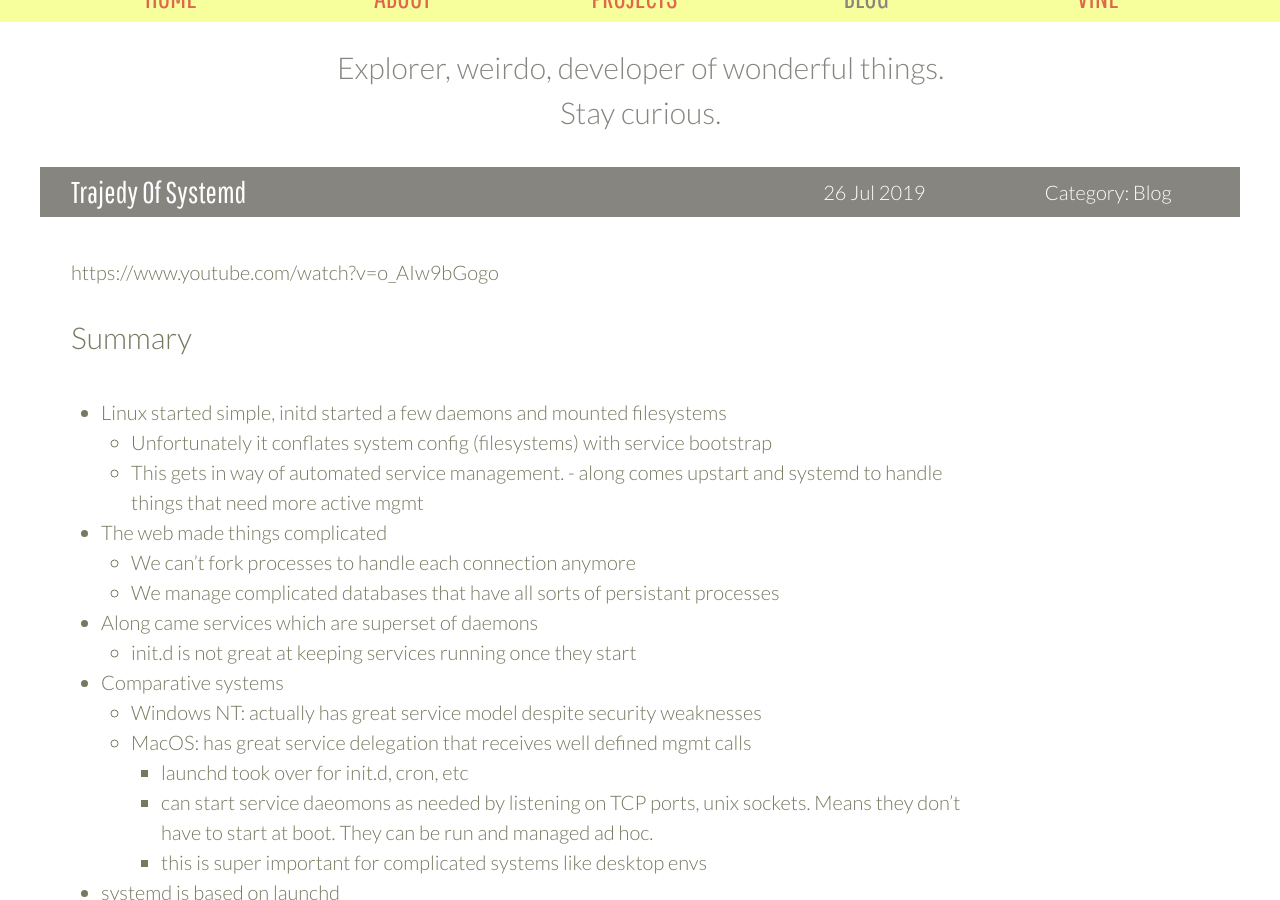
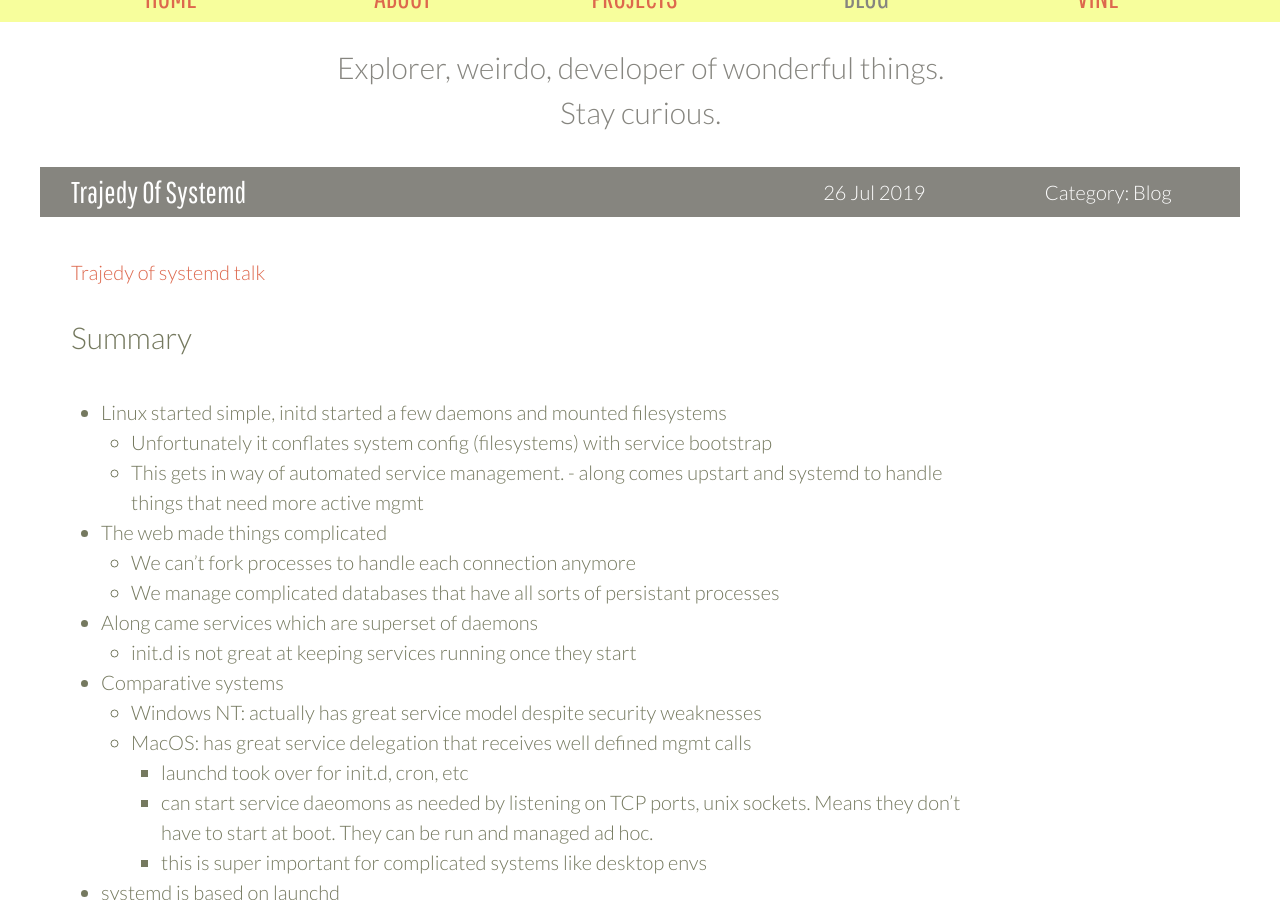
Before and after one commit to eeeschwartz/erikschwartz, a Jekyll site: the page built from _posts/2019-07-26-trajedy-of-systemd.md, in a window 1280 px wide and 900 px high, scrolled down 337 px. Built offline with Jekyll 4.4.1, drawn with Linux system fonts in a browser that asks for light colours.

Commit message:
Update 2019-07-26-trajedy-of-systemd.md

```diff
--- a/_posts/2019-07-26-trajedy-of-systemd.md
+++ b/_posts/2019-07-26-trajedy-of-systemd.md
@@ -7,7 +7,7 @@
 date: '2019-07-26'
 permalink: 2019-07-26-trajedy-of-systemd
 ---
-https://www.youtube.com/watch?v=o_AIw9bGogo
+[Trajedy of systemd talk](https://www.youtube.com/watch?v=o_AIw9bGogo)
 
 ## Summary
 
```
